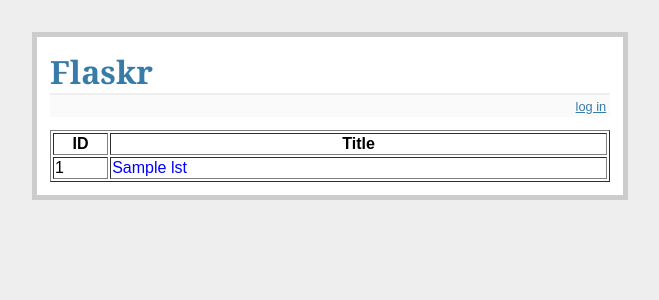
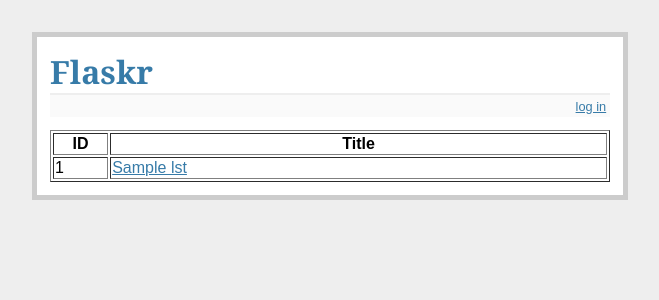
Before and after one commit to ipdae/flaskr, a Flask app: template templates/show_list.html in a window 1280 px wide. Shown: the top 300 px of the page, without its empty margins (310-969 px from the left). Run offline with Flask 2, Linux system fonts and the light colour scheme; the template is opened without the code that fills it: most values are stand-ins (such as "Sample title", 1, 10 or a date in 2020).

Commit message:
show_list javascript사용부분을 url_for를 사용하여 <a>태그로 구현

```diff
--- a/templates/show_list.html
+++ b/templates/show_list.html
@@ -12,11 +12,6 @@
   </dl>
 </form>
 {% endif %}
-<script type="text/javascript">
-  function entry(id) {
-  location.href='/entry?id='+id;
-  }
-</script>
 <table class=List width="100%" border="1">
   <thead>
 	<tr>
@@ -28,7 +23,7 @@
 	{% for lst in List %}
 	<tr>
 	  <td>{{ lst.id|safe }}</td>
-	  <td><div style="color:blue" onclick='entry({{ lst.id }})'>{{ lst.title }}</div></td>
+	  <td><a href='{{ url_for('show_entries', id=lst.id) }}'>{{ lst.title }}</a></td>
 	</tr>
   </tbody>
   {% endfor %}
```
